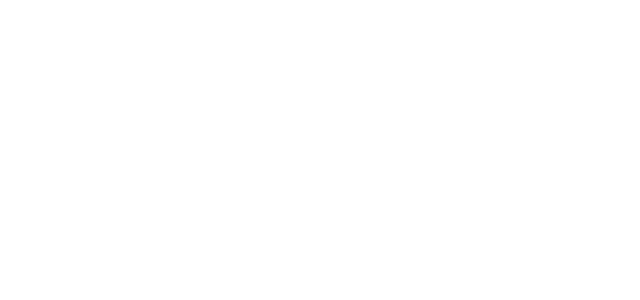
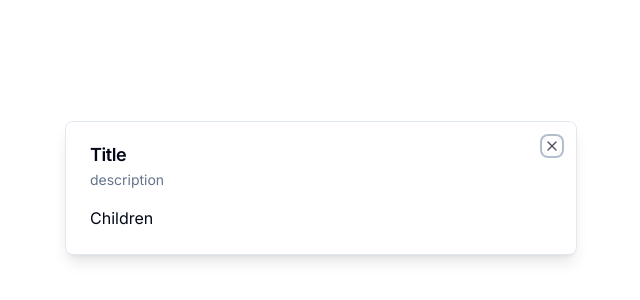
Before and after one commit to md-amir-gauhar/store-admin, a Next.js app: page / in a window 1280 px wide. Shown: the part 212-512 px from the top of the page, without its empty margins (319-959 px from the left). Built offline with nearby package versions, Linux system fonts and the light colour scheme.

Commit message:
added dialog component

```diff
--- a/app/(auth)/layout.tsx
+++ b/app/(auth)/layout.tsx
@@ -1,5 +1,3 @@
-import React from "react";
-
 const AuthLayout = ({ children }: { children: React.ReactNode }) => {
   return (
     <div className="flex items-center justify-center h-full">{children}</div>
--- a/app/(root)/page.tsx
+++ b/app/(root)/page.tsx
@@ -1,11 +1,19 @@
-import { Button } from "@/components/ui/button";
-import { UserButton } from "@clerk/nextjs";
-import Image from "next/image";
+"use client";
+import Modal from "@/components/ui/modal";
 
-export default function SetupPage() {
+const SetupPage = () => {
   return (
     <div className="p-4">
-      <UserButton afterSignOutUrl="/" />
+      <Modal
+        isOpen={true}
+        onClose={() => {}}
+        title="Title"
+        description="description"
+      >
+        Children
+      </Modal>
     </div>
   );
-}
+};
+
+export default SetupPage;
--- /dev/null
+++ b/components/ui/dialog.tsx
@@ -0,0 +1,123 @@
+"use client"
+
+import * as React from "react"
+import * as DialogPrimitive from "@radix-ui/react-dialog"
+import { X } from "lucide-react"
+
+import { cn } from "@/lib/utils"
+
+const Dialog = DialogPrimitive.Root
+
+const DialogTrigger = DialogPrimitive.Trigger
+
+const DialogPortal = ({
+  className,
+  ...props
+}: DialogPrimitive.DialogPortalProps) => (
+  <DialogPrimitive.Portal className={cn(className)} {...props} />
+)
+DialogPortal.displayName = DialogPrimitive.Portal.displayName
+
+const DialogOverlay = React.forwardRef<
+  React.ElementRef<typeof DialogPrimitive.Overlay>,
+  React.ComponentPropsWithoutRef<typeof DialogPrimitive.Overlay>
+>(({ className, ...props }, ref) => (
+  <DialogPrimitive.Overlay
+    ref={ref}
+    className={cn(
+      "fixed inset-0 z-50 bg-background/80 backdrop-blur-sm data-[state=open]:animate-in data-[state=closed]:animate-out data-[state=closed]:fade-out-0 data-[state=open]:fade-in-0",
+      className
+    )}
+    {...props}
+  />
+))
+DialogOverlay.displayName = DialogPrimitive.Overlay.displayName
+
+const DialogContent = React.forwardRef<
+  React.ElementRef<typeof DialogPrimitive.Content>,
+  React.ComponentPropsWithoutRef<typeof DialogPrimitive.Content>
+>(({ className, children, ...props }, ref) => (
+  <DialogPortal>
+    <DialogOverlay />
+    <DialogPrimitive.Content
+      ref={ref}
+      className={cn(
+        "fixed left-[50%] top-[50%] z-50 grid w-full max-w-lg translate-x-[-50%] translate-y-[-50%] gap-4 border bg-background p-6 shadow-lg duration-200 data-[state=open]:animate-in data-[state=closed]:animate-out data-[state=closed]:fade-out-0 data-[state=open]:fade-in-0 data-[state=closed]:zoom-out-95 data-[state=open]:zoom-in-95 data-[state=closed]:slide-out-to-left-1/2 data-[state=closed]:slide-out-to-top-[48%] data-[state=open]:slide-in-from-left-1/2 data-[state=open]:slide-in-from-top-[48%] sm:rounded-lg md:w-full",
+        className
+      )}
+      {...props}
+    >
+      {children}
+      <DialogPrimitive.Close className="absolute right-4 top-4 rounded-sm opacity-70 ring-offset-background transition-opacity hover:opacity-100 focus:outline-none focus:ring-2 focus:ring-ring focus:ring-offset-2 disabled:pointer-events-none data-[state=open]:bg-accent data-[state=open]:text-muted-foreground">
+        <X className="h-4 w-4" />
+        <span className="sr-only">Close</span>
+      </DialogPrimitive.Close>
+    </DialogPrimitive.Content>
+  </DialogPortal>
+))
+DialogContent.displayName = DialogPrimitive.Content.displayName
+
+const DialogHeader = ({
+  className,
+  ...props
+}: React.HTMLAttributes<HTMLDivElement>) => (
+  <div
+    className={cn(
+      "flex flex-col space-y-1.5 text-center sm:text-left",
+      className
+    )}
+    {...props}
+  />
+)
+DialogHeader.displayName = "DialogHeader"
+
+const DialogFooter = ({
+  className,
+  ...props
+}: React.HTMLAttributes<HTMLDivElement>) => (
+  <div
+    className={cn(
+      "flex flex-col-reverse sm:flex-row sm:justify-end sm:space-x-2",
+      className
+    )}
+    {...props}
+  />
+)
+DialogFooter.displayName = "DialogFooter"
+
+const DialogTitle = React.forwardRef<
+  React.ElementRef<typeof DialogPrimitive.Title>,
+  React.ComponentPropsWithoutRef<typeof DialogPrimitive.Title>
+>(({ className, ...props }, ref) => (
+  <DialogPrimitive.Title
+    ref={ref}
+    className={cn(
+      "text-lg font-semibold leading-none tracking-tight",
+      className
+    )}
+    {...props}
+  />
+))
+DialogTitle.displayName = DialogPrimitive.Title.displayName
+
+const DialogDescription = React.forwardRef<
+  React.ElementRef<typeof DialogPrimitive.Description>,
+  React.ComponentPropsWithoutRef<typeof DialogPrimitive.Description>
+>(({ className, ...props }, ref) => (
+  <DialogPrimitive.Description
+    ref={ref}
+    className={cn("text-sm text-muted-foreground", className)}
+    {...props}
+  />
+))
+DialogDescription.displayName = DialogPrimitive.Description.displayName
+
+export {
+  Dialog,
+  DialogTrigger,
+  DialogContent,
+  DialogHeader,
+  DialogFooter,
+  DialogTitle,
+  DialogDescription,
+}
--- /dev/null
+++ b/components/ui/modal.tsx
@@ -0,0 +1,44 @@
+"use client";
+
+import {
+  Dialog,
+  DialogContent,
+  DialogDescription,
+  DialogHeader,
+  DialogTitle,
+} from "@/components/ui/dialog";
+
+interface ModalProps {
+  title: string;
+  description: string;
+  isOpen: boolean;
+  onClose: () => void;
+  children?: React.ReactNode;
+}
+
+export const Modal: React.FC<ModalProps> = ({
+  title,
+  description,
+  isOpen,
+  onClose,
+  children,
+}) => {
+  const onChange = (open: boolean) => {
+    if (!open) onClose();
+  };
+
+  return (
+    <Dialog open={isOpen} onOpenChange={onChange}>
+      <DialogContent>
+        <DialogHeader>
+          <DialogTitle>{title}</DialogTitle>
+          <DialogDescription>{description}</DialogDescription>
+        </DialogHeader>
+
+        <div>{children}</div>
+      </DialogContent>
+    </Dialog>
+  );
+};
+
+export default Modal;
--- a/package.json
+++ b/package.json
@@ -10,6 +10,7 @@
   },
   "dependencies": {
     "@clerk/nextjs": "^4.21.13",
+    "@radix-ui/react-dialog": "^1.0.4",
     "@radix-ui/react-slot": "^1.0.2",
     "@types/node": "20.3.3",
     "@types/react": "18.2.14",
```
Also changed, not shown: middleware.ts (renamed from .middleware.ts), 1 other file (tests, documents, lock files or other folders).
